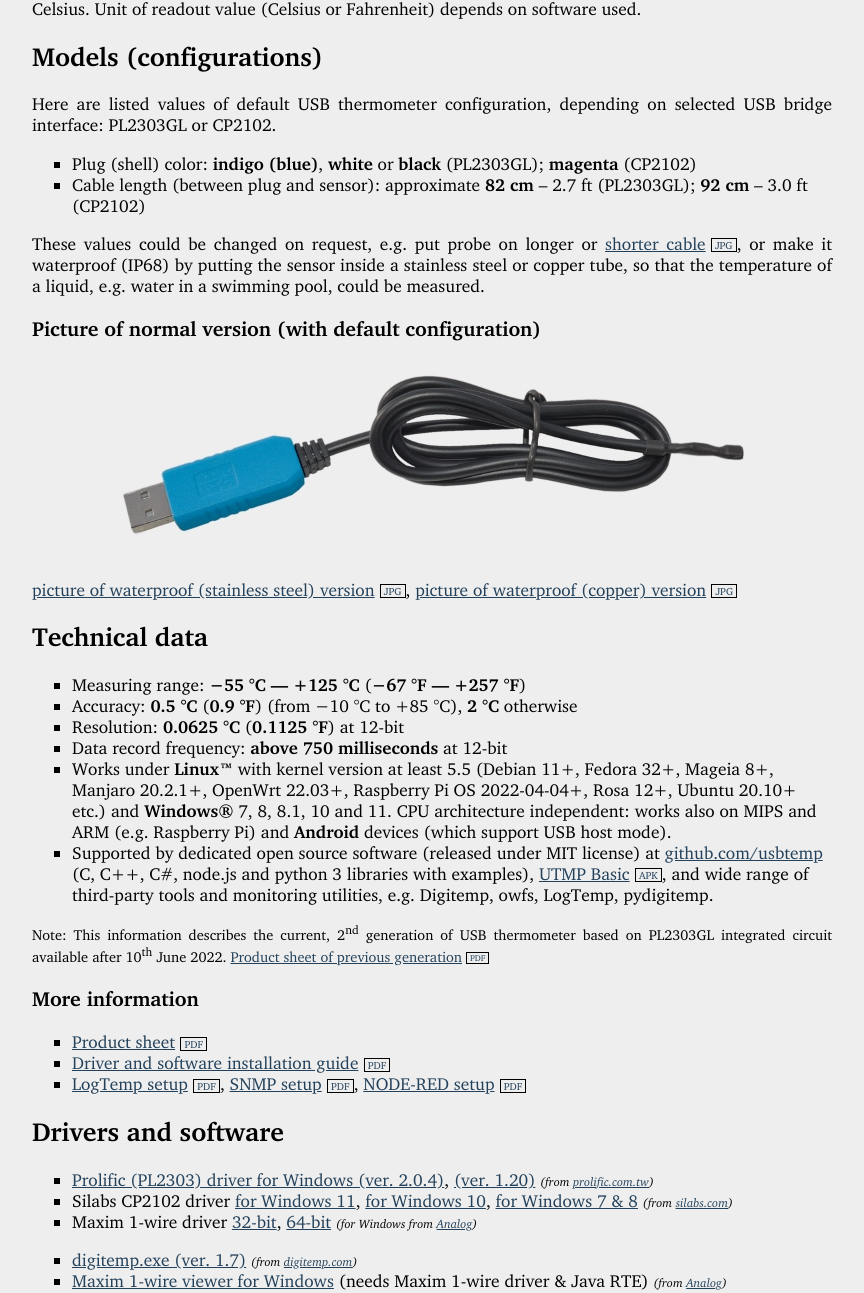
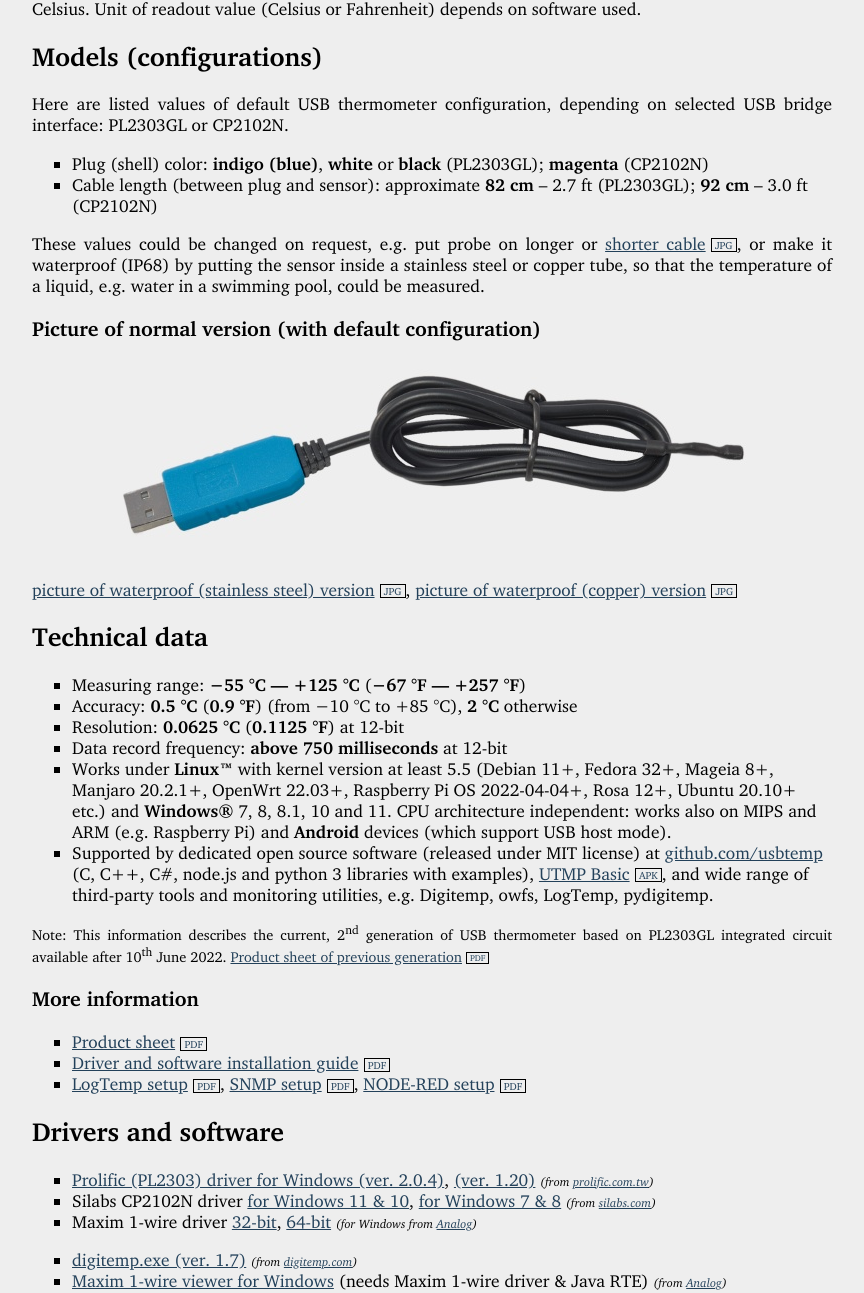
Before and after one commit to perproweb/utmp, a Jekyll site: the page index.html, which Jekyll copies as it is, in a window 1280 px wide. Shown: the part 305-1598 px from the top of the page, without its empty margins (208-1072 px from the left). Built offline with Jekyll 4.4.1, drawn with Linux system fonts in a browser that asks for light colours.

Commit message:
20230621

```diff
--- a/index.html
+++ b/index.html
@@ -122,11 +122,11 @@ Perfect solution for monitoring air temperature at home, in a greenhouse or in a
 
 <h2>Models (configurations)</h2>
 <p>
-Here are listed values of default USB thermometer configuration, depending on selected USB bridge interface: PL2303GL or CP2102.
+Here are listed values of default USB thermometer configuration, depending on selected USB bridge interface: PL2303GL or CP2102N.
 </p>
 <ul>
-<li>Plug (shell) color: <strong>indigo (blue)</strong>, <strong>white</strong> or <strong>black</strong> (PL2303GL); <strong>magenta</strong> (CP2102)</li>
-<li>Cable length (between plug and sensor): approximate <strong>82 cm</strong> – 2.7 ft (PL2303GL); <strong>92 cm</strong> – 3.0 ft (CP2102)</li>
+<li>Plug (shell) color: <strong>indigo (blue)</strong>, <strong>white</strong> or <strong>black</strong> (PL2303GL); <strong>magenta</strong> (CP2102N)</li>
+<li>Cable length (between plug and sensor): approximate <strong>82 cm</strong> – 2.7 ft (PL2303GL); <strong>92 cm</strong> – 3.0 ft (CP2102N)</li>
 </ul>
 <p>
 These values could be changed on request, e.g. put probe on longer or <a class="jpg" href="images/usbtemp_15cm.jpg" target="_blank">shorter cable</a>, or make it waterproof (IP68) by putting the sensor inside a stainless steel or copper tube, so that the temperature of a liquid, e.g. water in a swimming pool, could be measured.
@@ -165,7 +165,7 @@ Note: This information describes the current, 2<sup>nd</sup> generation of USB t
 <h2 id="software">Drivers and software</h2>
 <ul>
 <li><a href="https://usbtemp.s3.amazonaws.com/drivers/pl2303-v204.exe">Prolific (PL2303) driver for Windows (ver. 2.0.4)</a>, <a href="https://usbtemp.s3.amazonaws.com/drivers/pl2303-v1200.exe">(ver. 1.20)</a> <i>(from <a href="https://www.prolific.com.tw/US/ShowProduct.aspx?p_id=225&pcid=41" rel="noreferrer nofollow" target="_blank">prolific.com.tw</a>)</i></li>
-<li>Silabs CP2102 driver <a href="https://usbtemp.s3.amazonaws.com/drivers/cp210x_win11_v11-2-0.zip">for Windows 11</a>, <a href="https://usbtemp.s3.amazonaws.com/drivers/cp210x_win10_v10-1-7.zip">for Windows 10</a>, <a href="https://usbtemp.s3.amazonaws.com/drivers/cp210x_win7-8_v6-7-6.zip">for Windows 7 &amp; 8</a> <i>(from <a href="https://www.silabs.com/developers/usb-to-uart-bridge-vcp-drivers?tab=downloads" rel="noreferrer nofollow" target="_blank">silabs.com</a>)</i></li>
+<li>Silabs CP2102N driver <a href="https://usbtemp.s3.amazonaws.com/drivers/cp210x_win11_v11-3-0.zip">for Windows 11 &amp; 10</a>, <a href="https://usbtemp.s3.amazonaws.com/drivers/cp210x_win7-8_v6-7-6.zip">for Windows 7 &amp; 8</a> <i>(from <a href="https://www.silabs.com/developers/usb-to-uart-bridge-vcp-drivers?tab=downloads" rel="noreferrer nofollow" target="_blank">silabs.com</a>)</i></li>
 <li>Maxim 1-wire driver <a href="https://usbtemp.s3.amazonaws.com/drivers/1wx86-v405.msi">32-bit</a>, <a href="https://usbtemp.s3.amazonaws.com/drivers/1wx64-v405.msi">64-bit</a> <i>(for Windows from <a href="https://www.analog.com/en/design-center/evaluation-hardware-and-software/1-wire-sdks/download-1wire-ibutton-drivers.html" rel="noreferrer nofollow" target="_blank">Analog</a>)</i></li>
 </ul>
 <ul>
```
